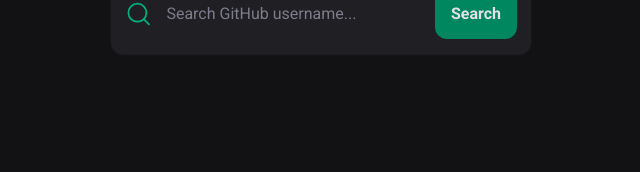
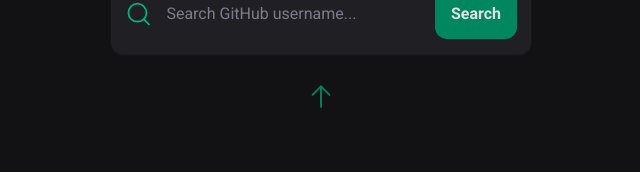
Before and after one commit to GianManzo/DevSearch, a React (Vite) app: page / in a window 1280 px wide. Shown: the part 126-298 px from the top of the page, without its empty margins (319-959 px from the left). Built offline with nearby package versions, Linux system fonts and the light colour scheme.

Commit message:
add home component and fixed some bugs

```diff
--- /dev/null
+++ b/src/components/Fetch/SearchUser.ts
@@ -0,0 +1,20 @@
+import { IInput } from '~/interfaces/IInput';
+
+const URL = 'https://api.github.com/users/';
+
+export async function searchUser({ inputValue, setData, setError }: IInput) {
+  try {
+    const response = await fetch(URL + inputValue);
+    if (!response.ok) {
+      setError(true);
+    } else {
+      const dataUser = await response.json();
+      setError(false);
+      setData(dataUser);
+    }
+  } catch (e) {
+    console.log(e);
+  } finally {
+    console.log('Finished');
+  }
+}
--- /dev/null
+++ b/src/components/Home/Home.tsx
@@ -0,0 +1,11 @@
+import * as C from './styles';
+import { ArrowUp } from 'phosphor-react';
+import { Green } from '~/variables/colors';
+
+export const Home = () => {
+  return (
+    <C.Home>
+      <ArrowUp size={30} color={Green.strong} />
+    </C.Home>
+  );
+};
--- /dev/null
+++ b/src/components/Home/styles.ts
@@ -0,0 +1,18 @@
+import styled, { keyframes } from 'styled-components';
+
+const arrowMove = keyframes`
+  from {
+    transform: translateY(0px);
+  }
+  to{
+
+    transform: translateY(-10px);
+  }
+`;
+
+export const Home = styled.div`
+  display: flex;
+  justify-content: center;
+  margin-top: 2rem;
+  animation: ${arrowMove} 0.7s alternate-reverse ease-in-out infinite;
+`;
--- a/src/components/Profile/Profile.tsx
+++ b/src/components/Profile/Profile.tsx
@@ -1,8 +1,8 @@
 import * as C from './styles';
 import { MapPin, Link, TwitterLogo, Buildings } from 'phosphor-react';
 import { IData } from '~/interfaces/IData';
-import { Error } from '../helpers/Error/Error';
-import { useEffect } from 'react';
+import { Error } from '../Helpers/Error';
+import { Home } from '../Home/Home';
 
 type Props = {
   data: IData | null;
@@ -11,7 +11,10 @@
 
 export const Profile = ({ data, error }: Props) => {
   if (data === null) {
-    return <div></div>;
+    if (error) {
+      return <Error />;
+    }
+    return <Home />;
   }
 
   return (
--- a/src/components/Search/Search.tsx
+++ b/src/components/Search/Search.tsx
@@ -2,30 +2,16 @@
 import { MagnifyingGlass } from 'phosphor-react';
 import { Green } from '~/variables/colors';
 import { IInput } from '~/interfaces/IInput';
+import { searchUser } from '../Fetch/SearchUser';
 
-export const Search = ({ inputValue, setInput, setData, error, setError }: IInput) => {
+export const Search = ({ inputValue, setInput, setData, setError }: IInput) => {
   function handleSubmit(e: React.FormEvent<HTMLFormElement>) {
     e.preventDefault();
-    searchUser(inputValue);
+    searchUser({ inputValue, setData, setError });
   }
 
   function handleChange(e: React.ChangeEvent<HTMLInputElement>) {
-    setInput(e.target.value);
-  }
-
-  async function searchUser(input: string | unknown) {
-    try {
-      const response = await fetch(`https://api.github.com/users/${input}`);
-      if (!response.ok) {
-        setError(true);
-      } else {
-        const dataUser = await response.json();
-        setError(false);
-        setData(dataUser);
-      }
-    } catch (e) {
-      console.log(e);
-    }
+    setInput!(e.target.value);
   }
 
   return (
--- a/src/interfaces/IInput.ts
+++ b/src/interfaces/IInput.ts
@@ -2,8 +2,8 @@
 
 export interface IInput {
   inputValue: string;
-  setInput: React.Dispatch<React.SetStateAction<string>>;
+  setInput?: React.Dispatch<React.SetStateAction<string>>;
   setData: React.Dispatch<React.SetStateAction<IData | null>>;
-  error: boolean;
+  error?: boolean;
   setError: React.Dispatch<React.SetStateAction<boolean>>;
 }
```
Also changed, not shown: src/components/Helpers/Error.tsx (renamed from src/components/helpers/Error/Error.tsx).
